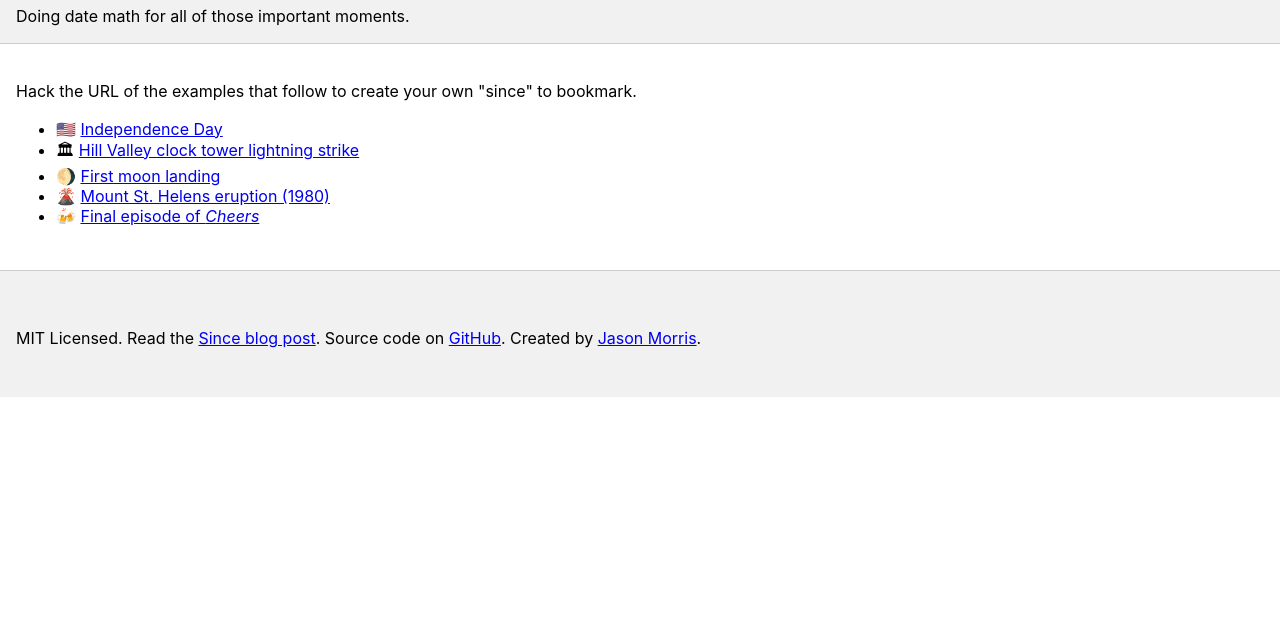
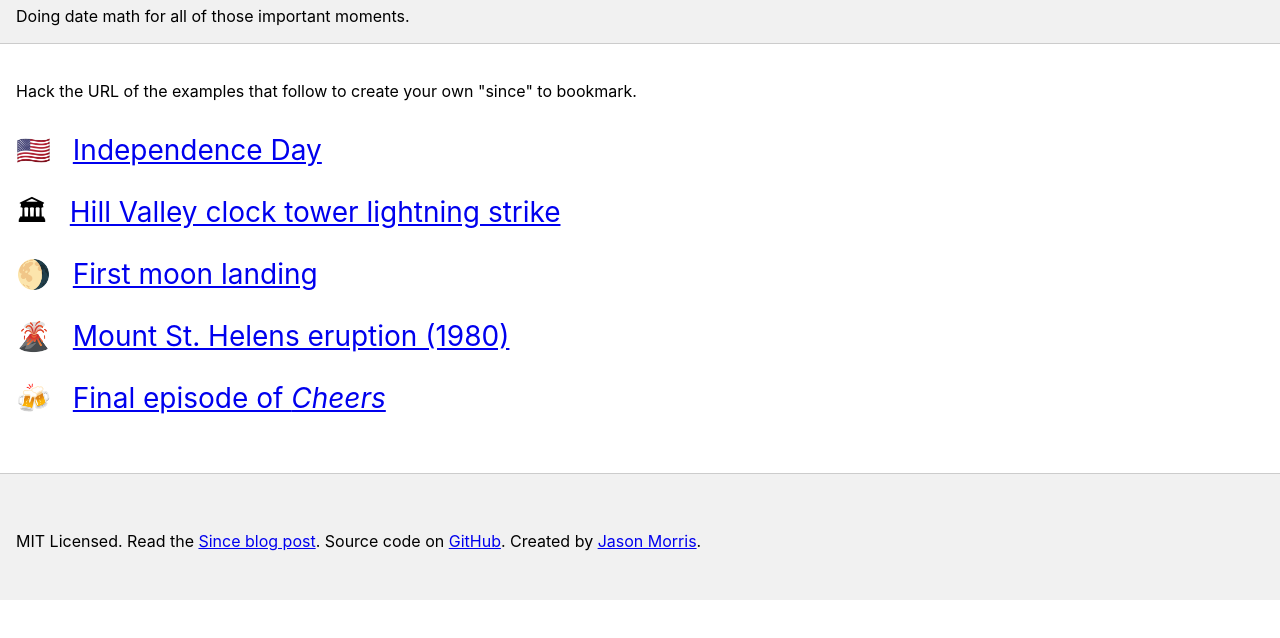
Before and after one commit to jsnmrs/since, a plain HTML site: page index.html in a window 1280 px wide. Shown: the part 58-696 px from the top of the page. Drawn offline with nearby package versions, Linux system fonts and the light colour scheme.

Commit message:
Increase touch target size of examples

```diff
--- a/index.html
+++ b/index.html
@@ -9,7 +9,8 @@
   <link rel="preconnect" href="https://unpkg.com">
   <style>
     *{box-sizing:border-box}*::after,*::before{box-sizing:border-box}body{font-family:-apple-system, BlinkMacSystemFont, "Segoe UI", Helvetica, Arial, sans-serif, "Apple Color Emoji", "Segoe UI Emoji", "Segoe UI Symbol";margin:0;padding:0;}.faux-header,footer{background-color:#f1f1f1;padding:1em}.faux-header{border-bottom:1px solid #ccc;margin-bottom:1.5em;}footer{border-top:1px solid #ccc;margin-top:1.5em;padding:3em 1em;}section{padding:0.25em 1em;max-width:50em;}h1{margin:0}h2{margin:0 0 0.5em}p{line-height:1.4;margin:0.5em 0 0}
-    .icon{font-size: 10rem;margin:0;line-height:1;}.since{font-size: 3rem; font-weight: bold; margin-bottom: 3rem;}
+    .icon{font-size: 10rem;margin:0;line-height:1;}.since{font-size: 3rem; font-weight: bold; margin-bottom: 3rem;}.examples ul {padding:0;list-style-type:none;}.examples li {
+      font-size: 1.75rem;}.examples a {display:inline-block;padding:0.5em;}
   </style>
 </head>
 <body>
@@ -20,7 +21,7 @@
         <p>Doing date math for all of those important moments.</p>
       </div>
     </div>
-    <section id="examples">
+    <section class="examples">
       <p>Hack the URL of the examples that follow to create your own "since" to bookmark.</p>
       <ul>
         <li><span aria-hidden="true">🇺🇸 </span><a href="?then=1776-07-04&label=🇺🇸">Independence Day</a></li>
@@ -62,7 +63,7 @@
     if (earl.label) {
       document.querySelector(".icon").textContent = earl.label;
       document.querySelector(".render").removeAttribute("hidden");
-      document.getElementById("examples").remove();
+      document.querySelector(".examples").remove();
       document.title = document.title + " " + earl.label;
     }
 
```
